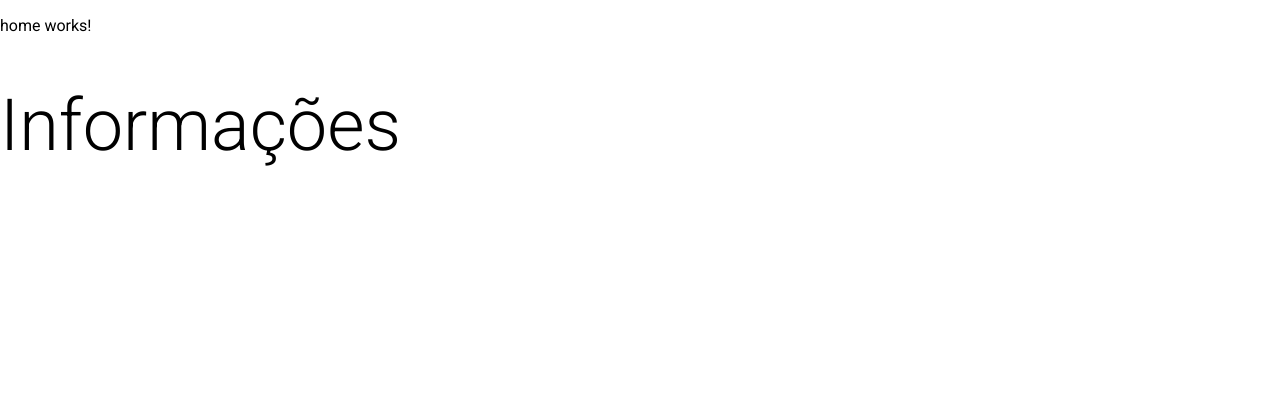
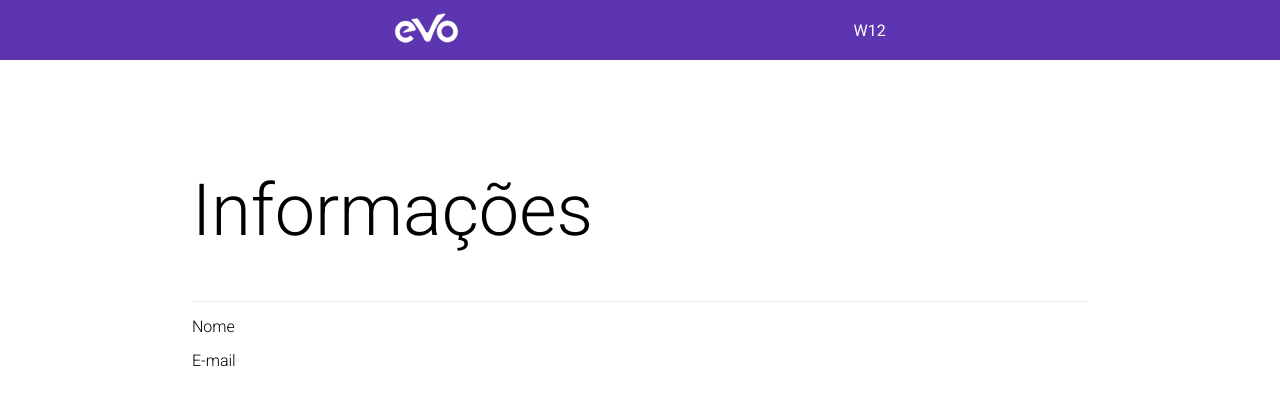
Before and after one commit to arthuralvesc/abc-evo, an Angular app: page /home in a window 1280 px wide. Shown: the top 404 px of the page. Built offline with nearby package versions, Linux system fonts and the light colour scheme.

Commit message:
create information page and local storage logic

```diff
--- a/src/app/components/information-list/information-list.component.css
+++ b/src/app/components/information-list/information-list.component.css
@@ -0,0 +1,17 @@
+.information-list-container {
+    border-top: 1px solid #ececec;
+}
+
+.field-wrapper {
+    margin-top: 15px;
+}
+.label {
+    margin: 0;
+    font-weight: 300;
+}
+
+.value {
+    margin: 0;
+    font-size: 22px;
+    font-weight: 500;
+}
--- a/src/app/components/information-list/information-list.component.html
+++ b/src/app/components/information-list/information-list.component.html
@@ -1 +1,10 @@
-<p>information-list works!</p>
+<div class="information-list-container">
+    <div class="field-wrapper">
+        <p class="label"> Nome </p>
+        <p class="value"> {{ cadastro.nome }} </p>
+    </div>
+    <div class="field-wrapper">
+        <p class="label"> E-mail </p>
+        <p class="value"> {{ cadastro.email }} </p>
+    </div>
+</div>
--- a/src/app/components/information-list/information-list.component.ts
+++ b/src/app/components/information-list/information-list.component.ts
@@ -1,4 +1,4 @@
-import { Component } from '@angular/core';
+import { Component, OnDestroy } from '@angular/core';
 
 @Component({
   selector: 'app-information-list',
@@ -7,6 +7,17 @@ import { Component } from '@angular/core';
   templateUrl: './information-list.component.html',
   styleUrl: './information-list.component.css'
 })
-export class InformationListComponent {
+export class InformationListComponent implements OnDestroy {
+  cadastro!: any;
 
+  constructor() {
+    this.cadastro = {
+      nome: localStorage.getItem('name'),
+      email: localStorage.getItem('email')
+    }
+  }
+
+  ngOnDestroy() {
+    localStorage.clear();
+  }
 }
--- a/src/app/components/register-form/register-form.component.ts
+++ b/src/app/components/register-form/register-form.component.ts
@@ -1,11 +1,12 @@
 import { CommonModule } from '@angular/common';
 import { Component } from '@angular/core';
 import { FormBuilder, FormGroup, ReactiveFormsModule, Validators } from '@angular/forms';
+import { Router, RouterModule } from '@angular/router';
 
 @Component({
   selector: 'app-register-form',
   standalone: true,
-  imports: [ReactiveFormsModule, CommonModule],
+  imports: [ReactiveFormsModule, CommonModule, RouterModule],
   templateUrl: './register-form.component.html',
   styleUrl: './register-form.component.css'
 })
@@ -13,7 +14,7 @@ export class RegisterFormComponent {
   registerForm!: FormGroup;
 
 
-  constructor(private formBuilder: FormBuilder){
+  constructor(private formBuilder: FormBuilder, private router: Router){
     this.registerForm = this.formBuilder.group ({
       name: ["", [Validators.required]],
       email: ["", [Validators.required, Validators.email]],
@@ -22,10 +23,22 @@ export class RegisterFormComponent {
   }
 
   protected salvar(){
-    if (this.registerForm.invalid) return;
+    if (this.registerForm.invalid) {
+      alert("O formulário não foi preenchido corretamente!");
+      return;
+    }
 
+    this.persistirDadosDeCadastro();
+    this.irParaInformacoes();
+  }
+
+  protected persistirDadosDeCadastro(){
     const { name, email } = this.registerForm.getRawValue();
     localStorage.setItem("name", name);
     localStorage.setItem("email", email);
   }
+
+  protected irParaInformacoes(){
+    this.router.navigate(['home']);
+  }
 }
--- a/src/app/components/title/title.component.ts
+++ b/src/app/components/title/title.component.ts
@@ -13,6 +13,5 @@ export class TitleComponent implements OnInit {
 
     ngOnInit() {
       this.titleText = this.isTelaDeCadastro ? 'Cadastro' : 'Informações';
-      console.log('titleText: ' , this.titleText, this.isTelaDeCadastro);
     }
 }
--- a/src/app/pages/home/home.component.css
+++ b/src/app/pages/home/home.component.css
@@ -0,0 +1,5 @@
+.home-page-container {
+    display: flex;
+    flex-direction: column;
+    margin: 60px 15%;
+}
--- a/src/app/pages/home/home.component.html
+++ b/src/app/pages/home/home.component.html
@@ -1,2 +1,5 @@
-<p>home works!</p>
-<app-title [isTelaDeCadastro]="false"></app-title>
+<app-header></app-header>
+<div class="home-page-container">
+    <app-title [isTelaDeCadastro]="false"></app-title>
+    <app-information-list></app-information-list>
+</div>
--- a/src/app/pages/home/home.component.ts
+++ b/src/app/pages/home/home.component.ts
@@ -1,10 +1,12 @@
 import { Component } from '@angular/core';
 import { TitleComponent } from '../../components/title/title.component';
+import { InformationListComponent } from '../../components/information-list/information-list.component';
+import { HeaderComponent } from '../../components/header/header.component';
 
 @Component({
   selector: 'app-home',
   standalone: true,
-  imports: [TitleComponent],
+  imports: [TitleComponent, InformationListComponent, HeaderComponent],
   templateUrl: './home.component.html',
   styleUrl: './home.component.css'
 })
```
